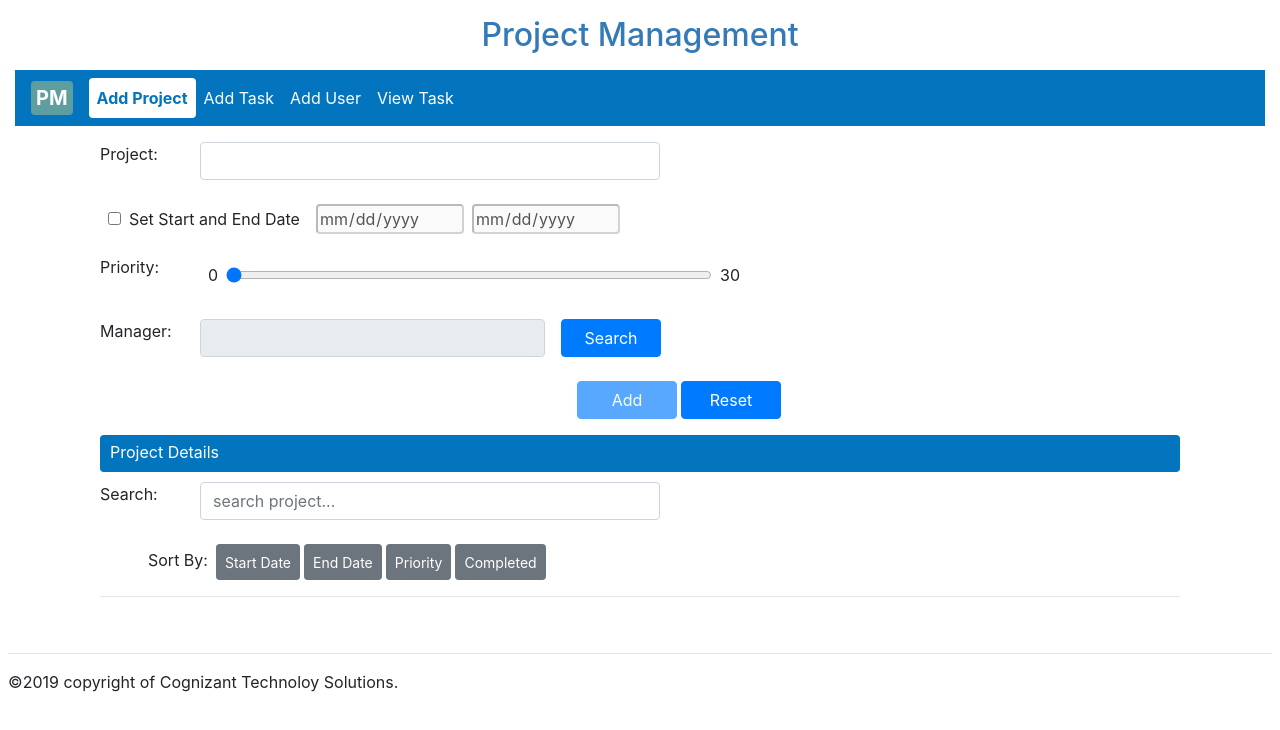
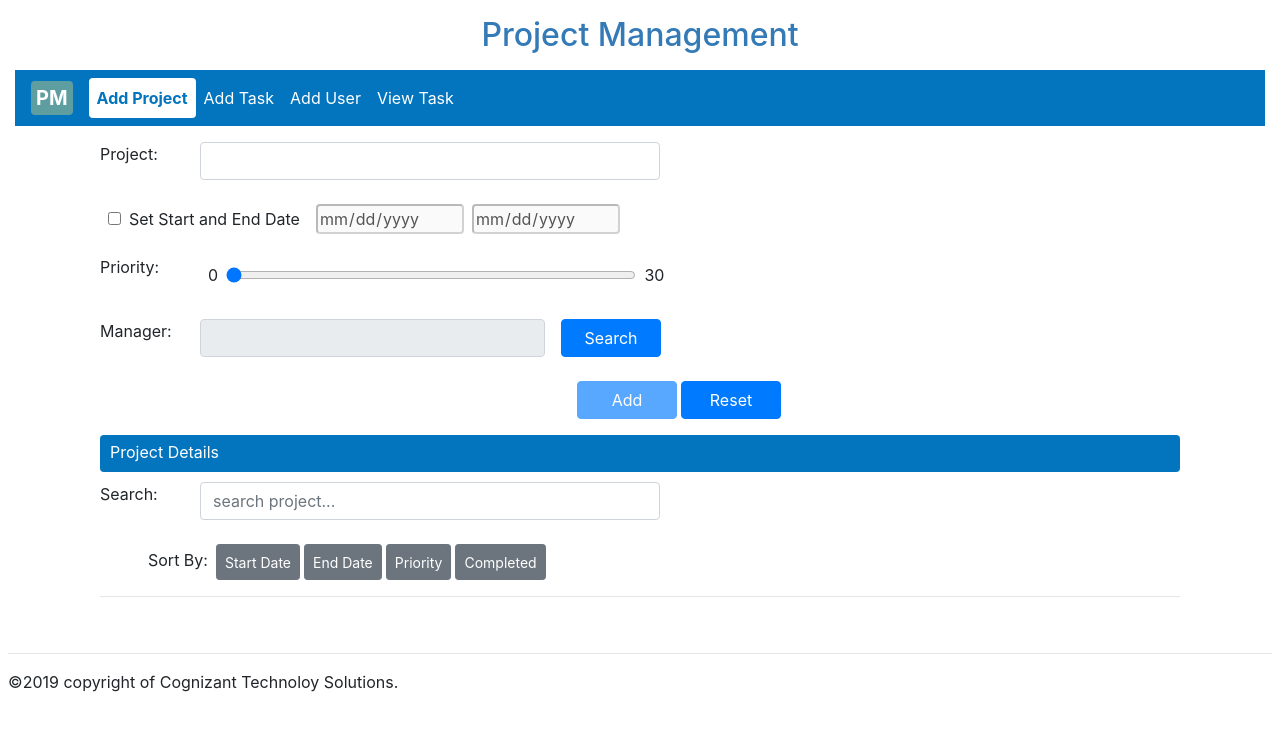
Before and after one commit to RaghuDevaraj/angularSpringAssignment, an Angular app in the folder angularDevelopment/: page /project in a window 1280 px wide. Shown: the top 730 px of the page. Built offline with nearby package versions, Linux system fonts and the light colour scheme.

Commit message:
control range width changed.

```diff
--- a/angularDevelopment/src/app/components/project/project.component.css
+++ b/angularDevelopment/src/app/components/project/project.component.css
@@ -7,7 +7,7 @@
     border-radius: .25rem;
 }
 .form-control-range {
-    width: 45%;
+    width: 38%;
 }
 input[type='date'] {
     border-radius: .25rem;
```
